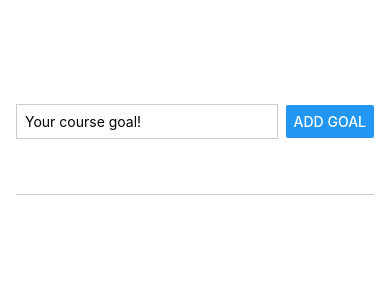
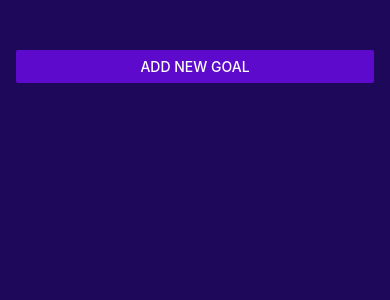
Before and after one commit to kosmos2019/training_reactnative_base, a React Native app: screen / in a window 390 px wide. Shown: the top 300 px of the page. Built offline with nearby package versions, Linux system fonts and the light colour scheme.

Commit message:
end course goal app

```diff
--- a/App.js
+++ b/App.js
@@ -1,10 +1,13 @@
 import { useState } from "react";
 import { Button, FlatList, StyleSheet, View } from "react-native";
+import { StatusBar } from "expo-status-bar";
+
 
 import GoalItem from "./components/GoalItem";
 import GoalInput from "./components/GoalInput";
 
 export default function App() {
+  const [modalIsVisible, setModalIsVisible] = useState(false);
   const [courseGoals, setCourseGoals] = useState([]);
 
   function addGoalHandler(enteredGoalText) {
@@ -12,6 +15,7 @@
       ...currentCourseGoals,
       { id: Math.random().toString(), value: enteredGoalText },
     ]);
+    endAddGoalHandler();
   }
 
   function deleteGoalHandler(id) {
@@ -20,10 +24,30 @@
     });
   }
 
+  function startAddGoalHandler() {
+    setModalIsVisible(true);
+  }
+
+  function endAddGoalHandler() {
+    setModalIsVisible(false);
+  }
+
   return (
+    <>
+      <StatusBar style="light" />
       <View style={styles.appContainer}>
-      {/* <Button title='Add New Goal' color="#5e0acc" /> */}
-      <GoalInput onAddGoal={addGoalHandler} />
+        <Button
+          title="Add New Goal"
+          color="#5e0acc"
+          onPress={startAddGoalHandler}
+        />
+        {modalIsVisible && (
+          <GoalInput
+            visible={modalIsVisible}
+            onAddGoal={addGoalHandler}
+            onCancel={endAddGoalHandler}
+          />
+        )}
         <View style={styles.goalsContainer}>
           <FlatList
             data={courseGoals}
@@ -43,6 +67,7 @@
           />
         </View>
       </View>
+    </>
   );
 }
 
@@ -51,6 +76,7 @@
     flex: 1,
     padding: 50,
     paddingHorizontal: 16,
+    backgroundColor: "#1e085a",
   },
   goalsContainer: {
     flex: 4,
--- a/app.json
+++ b/app.json
@@ -5,6 +5,7 @@
     "version": "1.0.0",
     "orientation": "portrait",
     "icon": "./assets/icon.png",
+    "backgroundColor": "#1e085a",
     "userInterfaceStyle": "light",
     "splash": {
       "image": "./assets/splash.png",
--- a/components/GoalInput.js
+++ b/components/GoalInput.js
@@ -1,5 +1,12 @@
 import { useState } from "react";
-import { Button, StyleSheet, View, TextInput, Modal } from "react-native";
+import {
+  Button,
+  Image,
+  StyleSheet,
+  View,
+  TextInput,
+  Modal,
+} from "react-native";
 
 function GoalInput(props) {
   const [enteredGoalText, setEnteredGoalText] = useState("");
@@ -14,17 +21,28 @@
   }
 
   return (
-    // <Modal>
+    <Modal visible={props.visible} animationType="slide">
       <View style={styles.inputContainer}>
+        <Image
+          style={styles.image}
+          source={require("../assets/images/goal.png")}
+        />
         <TextInput
           style={styles.textInput}
           placeholder="Your course goal!"
           onChangeText={goalInputHandler}
           value={enteredGoalText}
         />
-        <Button title="Add Goal" onPress={addGoalHandler} />
+        <View style={styles.buttonContainer}>
+          <View style={styles.button}>
+            <Button title="Cancel" onPress={props.onCancel} color="#b180f0" />
+          </View>
+          <View style={styles.button}>
+            <Button title="Add Goal" onPress={addGoalHandler} color="#f31282" />
+          </View>
+        </View>
       </View>
-    // </Modal>
+    </Modal>
   );
 }
 
@@ -33,18 +51,31 @@
 const styles = StyleSheet.create({
   inputContainer: {
     flex: 1,
-    flexDirection: "row",
-    justifyContent: "space-between",
+    justifyContent: "center",
     alignItems: "center",
-    marginBottom: 24,
-    borderBottomWidth: 1,
-    borderBottomColor: "#cccccc",
+    padding: 16,
+    backgroundColor: "#311b6b",
+  },
+  image: {
+    width: 100,
+    height: 100,
+    margin: 20,
   },
   textInput: {
     borderWidth: 1,
-    borderColor: "#cccccc",
-    width: "80%",
-    marginRight: 8,
-    padding: 8,
+    borderColor: "#e4d0ff",
+    backgroundColor: "#e4d0ff",
+    color: "#120438",
+    borderRadius: 6,
+    width: '100%',
+    padding: 16,
+  },
+  buttonContainer: {
+    marginTop: 16,
+    flexDirection: "row",
+  },
+  button: {
+    width: "40%",
+    marginHorizontal: 8,
   },
 });
--- a/package.json
+++ b/package.json
@@ -12,7 +12,8 @@
     "expo": "~49.0.15",
     "expo-status-bar": "~1.6.0",
     "react": "18.2.0",
-    "react-native": "0.72.6"
+    "react-native": "0.72.6",
+    "expo-linear-gradient": "~12.3.0"
   },
   "devDependencies": {
     "@babel/core": "^7.20.0"
```
Also changed, not shown: assets/images/goal.png (added), 1 other file (tests, documents, lock files or other folders). Lines whose indentation alone changed are shown as unchanged.
